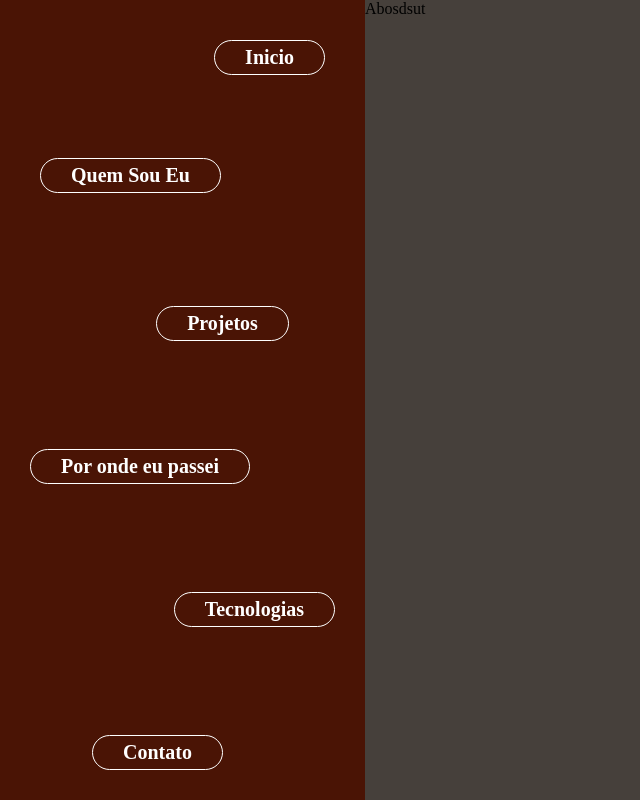
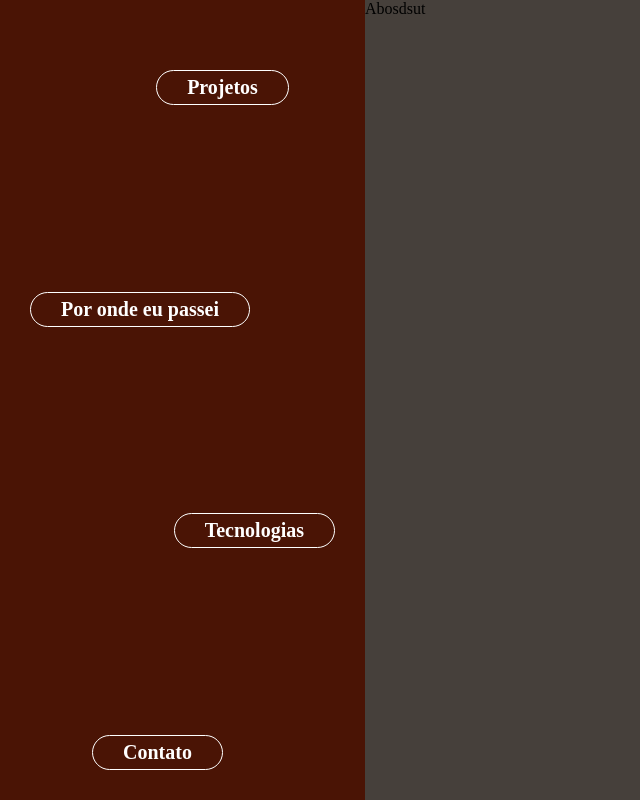
Before and after one commit to brunoAlbuquerque1/brunoalbuquerque.dev, a React (Vite) app: page /contact in a window 1280 px wide. Shown: the whole page, without its empty margins (0-640 px from the left). Built offline with nearby package versions, Linux system fonts and the light colour scheme.

Commit message:
refactor: remove menus

```diff
--- a/src/components/NavBar/navBar.tsx
+++ b/src/components/NavBar/navBar.tsx
@@ -6,7 +6,7 @@ export const NavBar = () => {
     return(
       <S.Container>
 
-        <S.Home>
+        {/* <S.Home>
           <S.WrapperMenu to="/" >
             <S.TextMenu  >Inicio </S.TextMenu>
           </S.WrapperMenu>
@@ -16,7 +16,7 @@ export const NavBar = () => {
           <S.WrapperMenu to="/about">
               <S.TextMenu  >Quem Sou Eu </S.TextMenu>
           </S.WrapperMenu>
-        </S.About>
+        </S.About> */}
 
         <S.Project>
           <S.WrapperMenu to="/projects">
```
